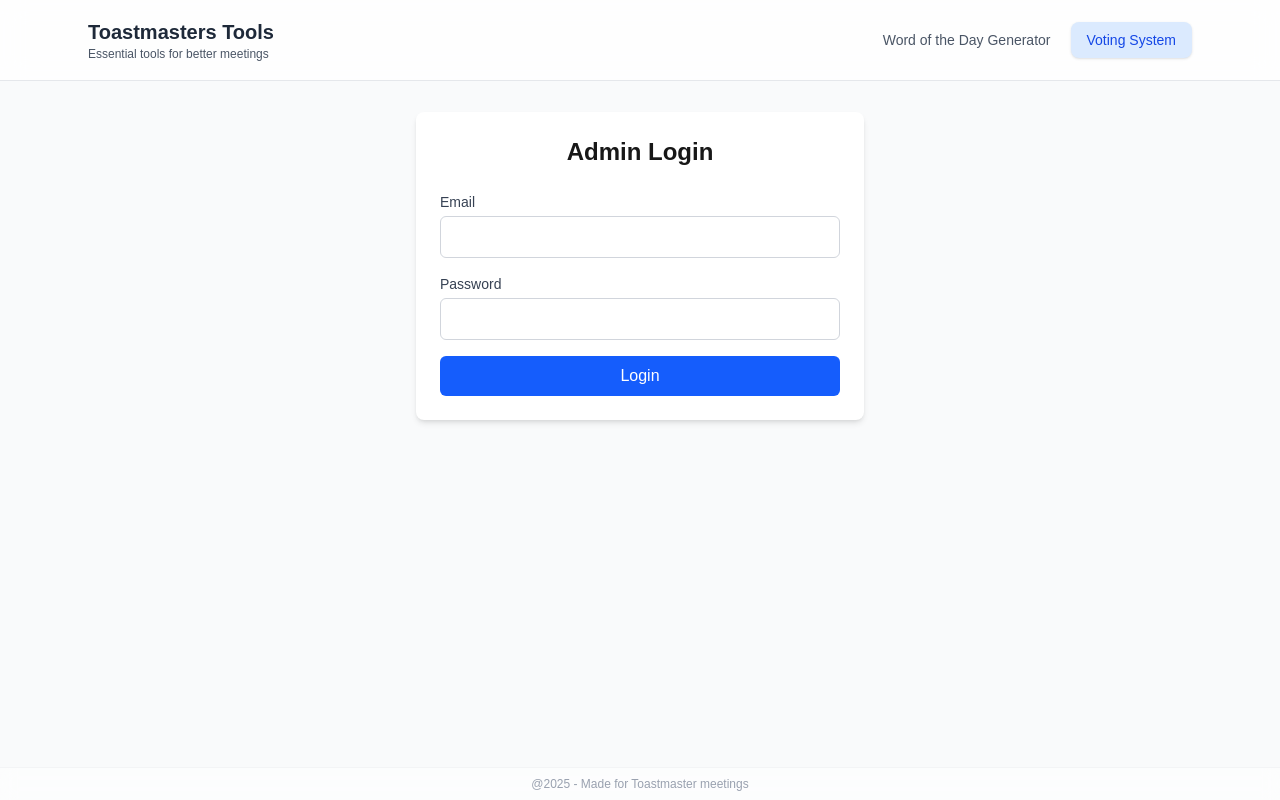
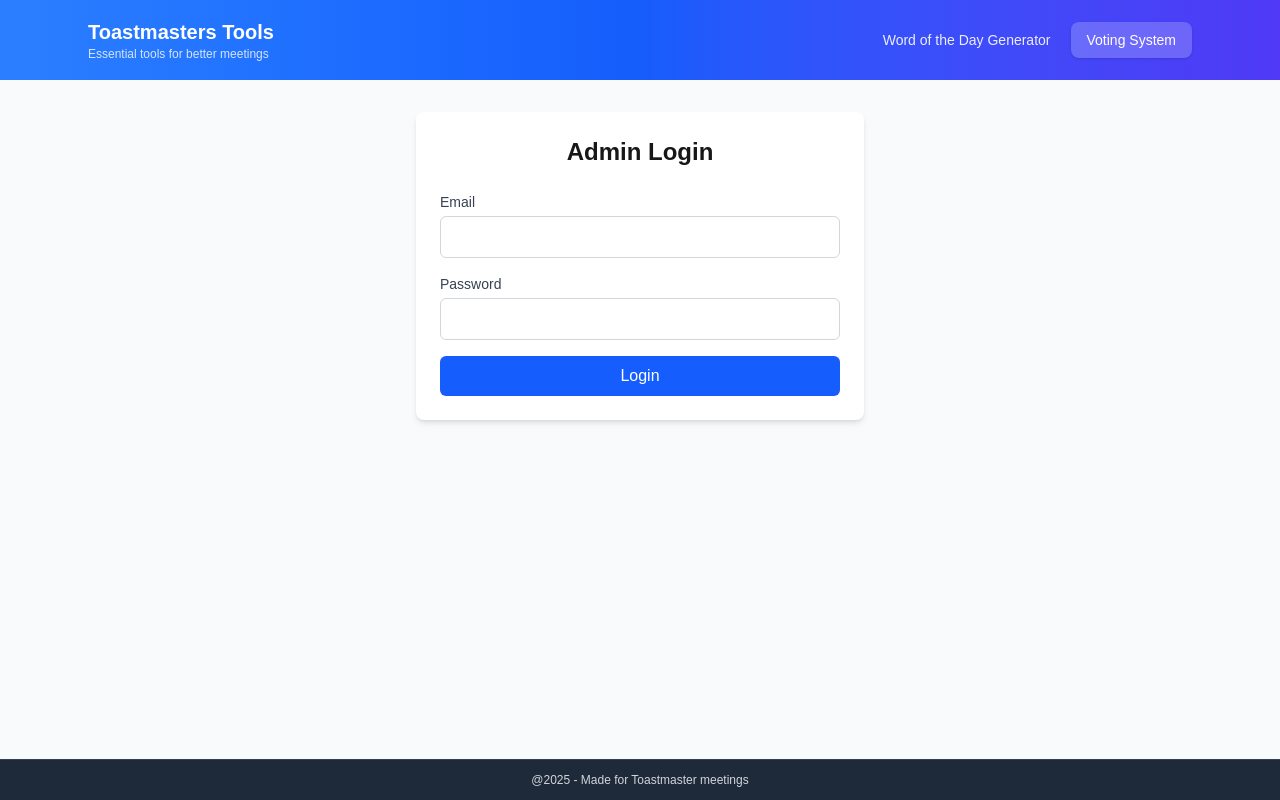
Before and after one commit to HarshK99/toastmasters-poster, a Next.js app: page /voting in a window 1280 px wide. Built offline with nearby package versions, Linux system fonts and the light colour scheme.

Commit message:
dark mode issue

```diff
--- a/components/Footer.tsx
+++ b/components/Footer.tsx
@@ -2,8 +2,8 @@
 
 const Footer: React.FC = () => {
   return (
-    <footer className="bg-white/50 backdrop-blur-sm border-t border-gray-100">
-      <div className="max-w-6xl mx-auto px-6 py-2 text-xs text-gray-400 text-center">
+    <footer className="bg-gray-800 border-t border-gray-700">
+      <div className="max-w-6xl mx-auto px-6 py-3 text-xs text-gray-300 text-center">
         @2025 - Made for Toastmaster meetings
       </div>
     </footer>
--- a/components/Header.tsx
+++ b/components/Header.tsx
@@ -11,17 +11,17 @@
   };
 
   return (
-    <header className="fixed top-0 left-0 right-0 bg-white/80 backdrop-blur-md border-b border-gray-200 z-50">
+    <header className="fixed top-0 left-0 right-0 bg-gradient-to-r from-blue-500 via-blue-600 to-indigo-600 z-50">
       <div className="max-w-6xl mx-auto px-4 sm:px-6">
         {/* Main header content */}
         <div className="flex items-center justify-between h-16 sm:h-20">
           {/* Logo/Brand */}
           <div className="flex-shrink-0">
             <Link href="/" className="block">
-              <h1 className="text-lg sm:text-xl font-bold text-gray-800">
+              <h1 className="text-lg sm:text-xl font-bold text-white">
                 Toastmasters Tools
               </h1>
-              <p className="hidden sm:block text-xs text-gray-600">
+              <p className="hidden sm:block text-xs text-white/80">
                 Essential tools for better meetings
               </p>
             </Link>
@@ -33,8 +33,8 @@
               href="/"
               className={`px-4 py-2 rounded-lg text-sm font-medium transition-all duration-200 ${
                 router.pathname === "/"
-                  ? "bg-blue-100 text-blue-700 shadow-sm"
-                  : "text-gray-600 hover:text-gray-900 hover:bg-gray-100"
+                  ? "bg-white/20 text-white shadow-sm"
+                  : "text-white/90 hover:bg-white/10"
               } ${router.pathname.startsWith('/voting') ? 'glow-once' : ''}`}
             >
               Word of the Day Generator
@@ -43,8 +43,8 @@
               href="/voting"
               className={`px-4 py-2 rounded-lg text-sm font-medium transition-all duration-200 ${
                 router.pathname.startsWith("/voting")
-                  ? "bg-blue-100 text-blue-700 shadow-sm"
-                  : "text-gray-600 hover:text-gray-900 hover:bg-gray-100"
+                  ? "bg-white/20 text-white shadow-sm"
+                  : "text-white/90 hover:bg-white/10"
               }`}
             >
               Voting System
@@ -54,7 +54,7 @@
           {/* Mobile menu button */}
           <button
             onClick={toggleMobileMenu}
-            className="md:hidden p-2 rounded-lg text-gray-600 hover:text-gray-900 hover:bg-gray-100 transition-colors"
+            className="md:hidden p-2 rounded-lg text-white/90 hover:text-white hover:bg-white/10 transition-colors"
             aria-label="Toggle mobile menu"
           >
             <svg
@@ -90,8 +90,8 @@
               : "max-h-0 opacity-0 overflow-hidden"
           }`}
         >
-          <nav className="flex flex-col space-y-2 pt-2 border-t border-gray-200">
-            <p className="text-xs text-gray-500 px-2 mb-2">
+          <nav className="flex flex-col space-y-2 pt-2 border-t border-white/20">
+            <p className="text-xs text-white/80 px-2 mb-2">
               Essential tools for better meetings
             </p>
             <Link
@@ -99,8 +99,8 @@
               onClick={() => setIsMobileMenuOpen(false)}
               className={`px-3 py-3 rounded-lg text-sm font-medium transition-colors ${
                 router.pathname === "/"
-                  ? "bg-blue-100 text-blue-700"
-                  : "text-gray-600 hover:text-gray-900 hover:bg-gray-100"
+                  ? "bg-white/20 text-white"
+                  : "text-white/90 hover:bg-white/10"
               } ${router.pathname.startsWith('/voting') ? 'glow-once' : ''}`}
             >
               📄 Word of the Day Generator
@@ -110,8 +110,8 @@
               onClick={() => setIsMobileMenuOpen(false)}
               className={`px-3 py-3 rounded-lg text-sm font-medium transition-colors ${
                 router.pathname.startsWith("/voting")
-                  ? "bg-blue-100 text-blue-700"
-                  : "text-gray-600 hover:text-gray-900 hover:bg-gray-100"
+                  ? "bg-white/20 text-white"
+                  : "text-white/90 hover:bg-white/10"
               }`}
             >
               🗳️ Voting System
--- a/components/voting/RoleResultsCard.tsx
+++ b/components/voting/RoleResultsCard.tsx
@@ -30,10 +30,10 @@
 }) => {
   const HiddenResults = () => (
     <div
-      className="h-32 bg-gray-100 rounded-lg flex items-center justify-center cursor-pointer hover:bg-gray-200 transition-colors"
+      className="h-32 bg-gray-100 dark:bg-gray-800 rounded-lg flex items-center justify-center cursor-pointer hover:bg-gray-200 dark:hover:bg-gray-700 transition-colors"
       onClick={() => onRevealRole(roleResult.roleId)}
     >
-      <div className="text-center text-gray-500">
+      <div className="text-center text-gray-500 dark:text-gray-300">
         <div className="text-4xl mb-2">🎭</div>
         <p>Results Hidden</p>
         <p className="text-xs">Click here or &ldquo;Reveal Winner&rdquo; to show</p>
@@ -44,7 +44,7 @@
   const DetailedResults = () => {
     if (!roleResult.results || roleResult.results.length === 0) {
       return (
-        <div className="text-center text-gray-500 py-4">
+        <div className="text-center text-gray-500 dark:text-gray-300 py-4">
           No detailed results available
         </div>
       );
@@ -97,7 +97,7 @@
           <>
             <WinnerAnnouncement winners={winners} />
             <DetailedResults />
-            <div className="pt-2 border-t text-sm text-gray-600 text-center">
+            <div className="pt-2 border-t text-sm text-gray-700 text-center">
               Total Votes: {roleResult.totalVotes}
             </div>
           </>
--- a/components/voting/VoteResultItem.tsx
+++ b/components/voting/VoteResultItem.tsx
@@ -33,7 +33,7 @@
         }`}>
           {position}
         </span>
-        <span className="font-medium">{result.nominee.prefix} {result.nominee.name}{result.nominee.suffix ? ` (${result.nominee.suffix})` : ''}</span>
+        <span className="font-medium text-gray-900">{result.nominee.prefix} {result.nominee.name}{result.nominee.suffix ? ` (${result.nominee.suffix})` : ''}</span>
       </div>
 
       <div className="flex items-center">
@@ -45,7 +45,7 @@
             style={{ width: `${result.percentage || 0}%` }}
           ></div>
         </div>
-        <span className="text-sm font-medium w-12 text-right text-gray-800 dark:text-gray-100">
+        <span className="text-sm font-medium w-12 text-right text-gray-800">
           {result.votes}
         </span>
       </div>
--- a/components/voting/WinnerAnnouncement.tsx
+++ b/components/voting/WinnerAnnouncement.tsx
@@ -35,7 +35,7 @@
           </div>
           {winners.map((winner) => (
             <div key={`${winner.nominee.name}-${winner.nominee.prefix}-${winner.nominee.suffix || ''}`} className="mb-1 last:mb-0">
-              <div className="font-semibold text-yellow-800">
+              <div className="font-semibold text-yellow-900">
                 {winner.nominee.prefix} {winner.nominee.name}{winner.nominee.suffix ? ` (${winner.nominee.suffix})` : ''}
               </div>
               <div className="text-sm text-yellow-800">
```
